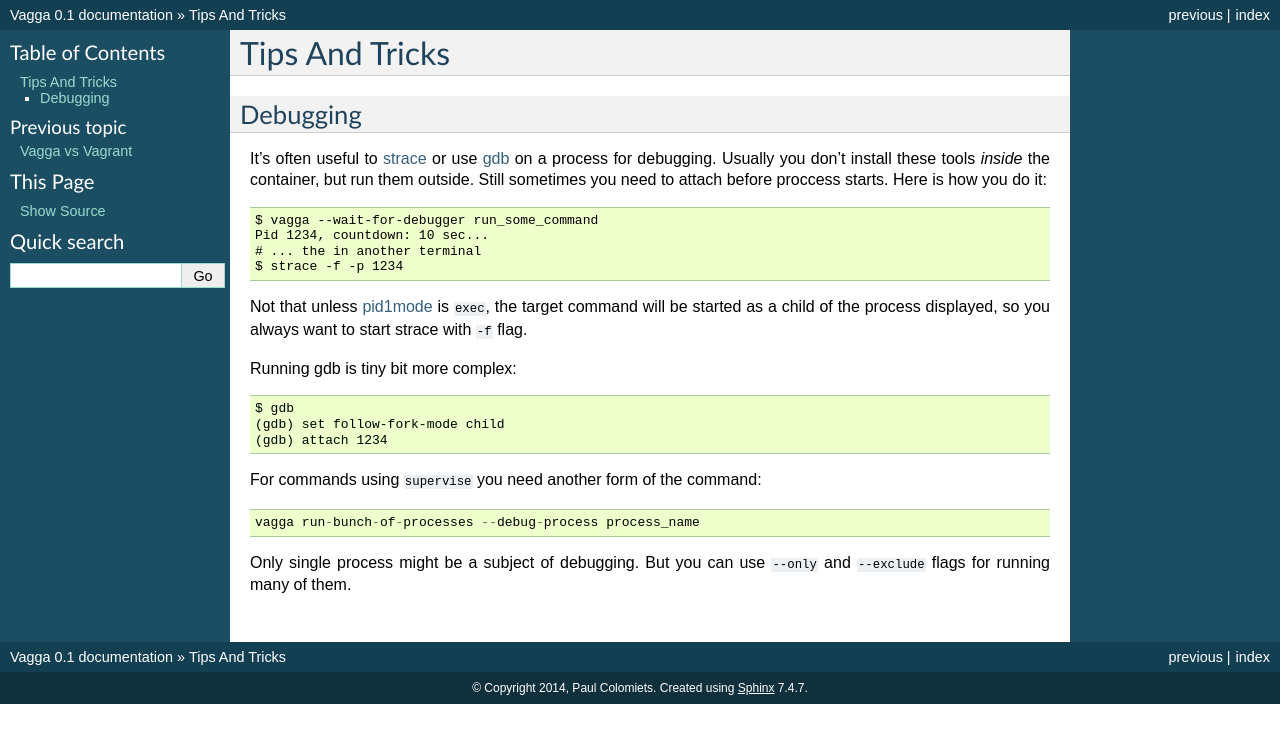
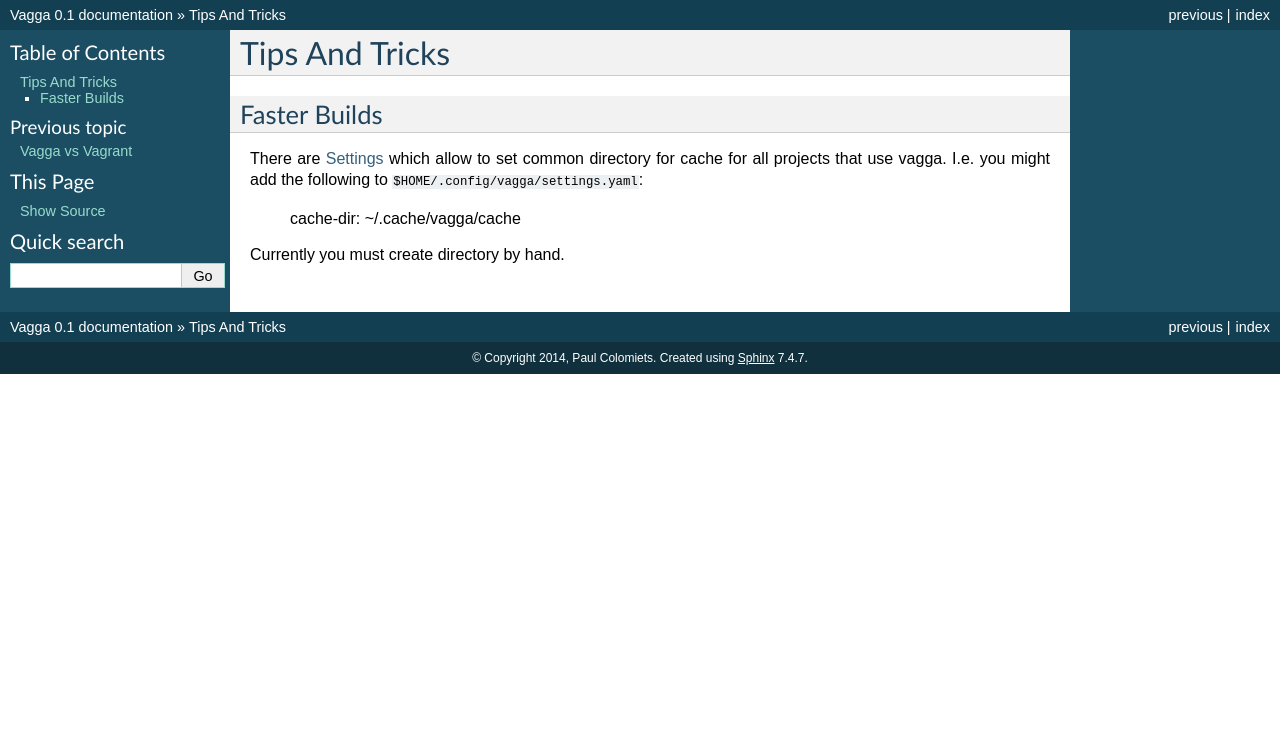
Before and after one commit to tailhook/vagga, a Sphinx documentation site: the page built from docs/tips.rst, in a window 1280 px wide. Shown: the top 743 px of the page. Built offline with Sphinx 7.4.7, drawn with Linux system fonts in a browser that asks for light colours.

Commit message:
Updated tips

```diff
--- a/docs/settings.rst
+++ b/docs/settings.rst
@@ -1,3 +1,5 @@
+.. _settings:
+
 ========
 Settings
 ========
--- a/docs/tips.rst
+++ b/docs/tips.rst
@@ -3,37 +3,13 @@ Tips And Tricks
 ===============
 
 
+Faster Builds
+=============
 
-Debugging
-=========
+There are :ref:`settings` which allow to set common directory for cache for
+all projects that use vagga. I.e. you might add the following to
+``$HOME/.config/vagga/settings.yaml``:
 
-It's often useful to strace_ or use gdb_ on a process for debugging. Usually
-you don't install these tools *inside* the container, but run them outside.
-Still sometimes you need to attach before proccess starts. Here is how you do
-it::
+    cache-dir: ~/.cache/vagga/cache
 
-    $ vagga --wait-for-debugger run_some_command
-    Pid 1234, countdown: 10 sec...
-    # ... the in another terminal
-    $ strace -f -p 1234
-
-Not that unless :ref:`pid1mode<pid1mode>` is ``exec``, the target command will
-be started as a child of the process displayed, so you always want to start
-strace with ``-f`` flag.
-
-Running gdb is tiny bit more complex::
-
-    $ gdb
-    (gdb) set follow-fork-mode child
-    (gdb) attach 1234
-
-For commands using ``supervise`` you need another form of the command::
-
-    vagga run-bunch-of-processes --debug-process process_name
-
-Only single process might be a subject of debugging. But you can use ``--only``
-and ``--exclude`` flags for running many of them.
-
-
-.. _strace: http://en.wikipedia.org/wiki/Strace
-.. _gdb: http://www.gnu.org/software/gdb/
+Currently you must create directory by hand.
```
